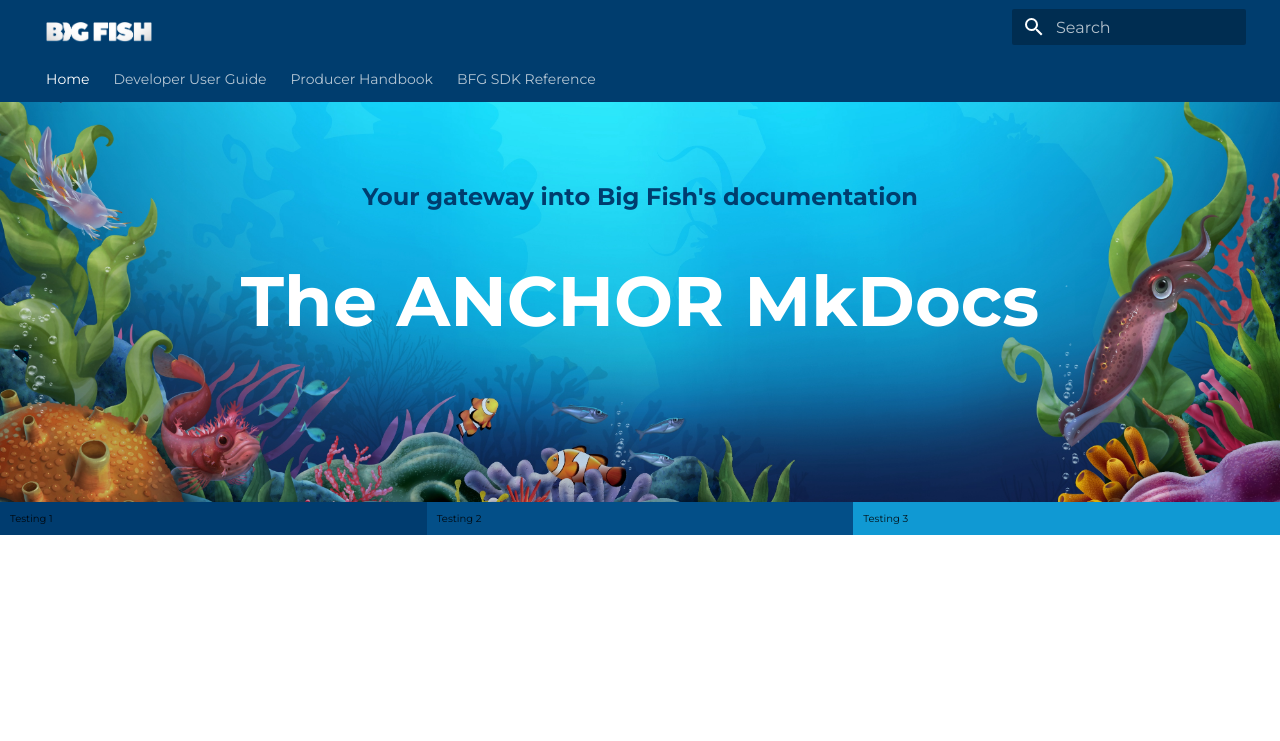
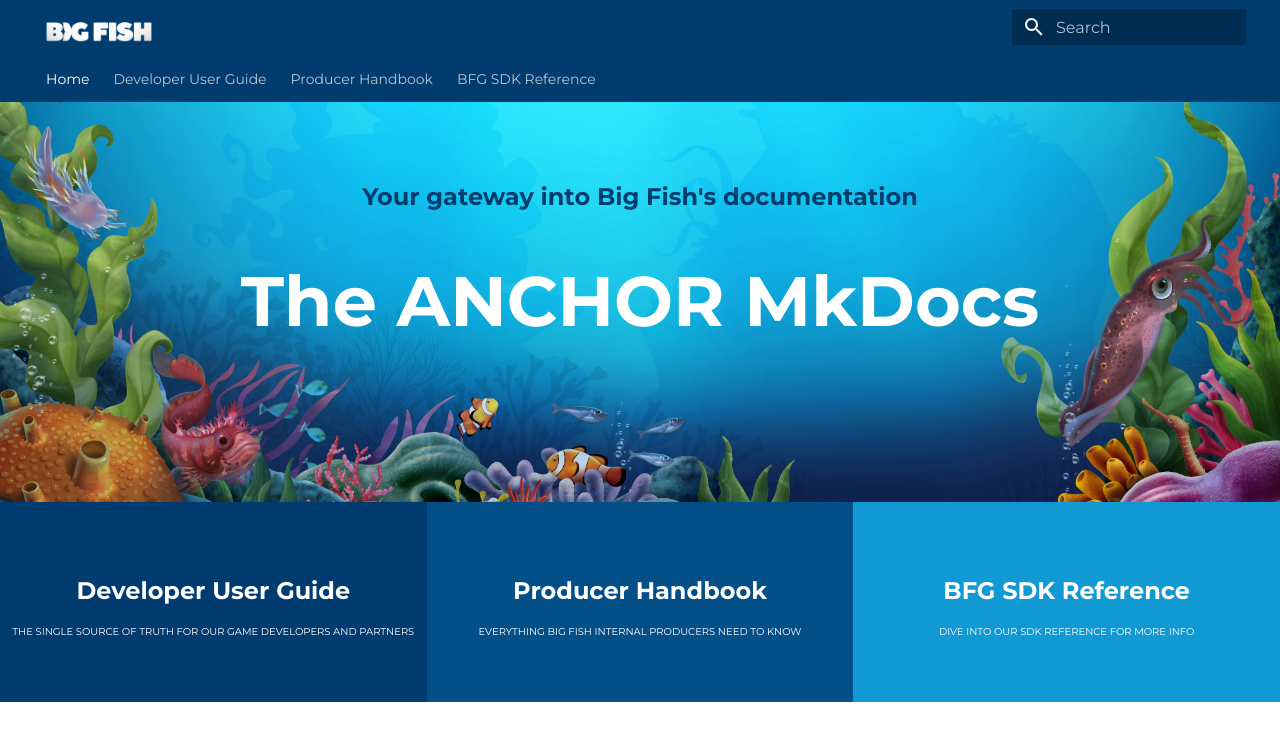
Before and after one commit to jenna-ingersoll-bfg/mkdocs-to-github-pages, an MkDocs documentation site: the page built from docs/index.md, in a window 1280 px wide. Shown: the top 741 px of the page. Built offline with MkDocs 1.6.1 and Material for MkDocs 9.7.7, drawn with Linux system fonts in a browser that asks for light colours.

Commit message:
Update home.html

```diff
--- a/docs/overrides/home.html
+++ b/docs/overrides/home.html
@@ -36,7 +36,20 @@
       display: table-cell;
       width: 33%;
       padding: 10px;
-      min-height: 200px;
+      height: 200px;
+      vertical-align: middle;
+    }
+
+    .section h2 {
+      text-align: center;
+      font-size: 1.2rem;
+      color: #FFFFFF;
+    }
+
+    .section p {
+      text-transform: uppercase;
+      color: #FFFFFF;
+      text-align: center;
     }
   </style>
 
@@ -47,9 +60,18 @@
 
   <div class="section">
     <div class="section-row">
-      <div class="section-cell" style="background-color: rgb(0, 60, 111);"> Testing 1</div>
-      <div class="section-cell" style="background-color: rgb(3, 79, 136);"> Testing 2</div>
-      <div class="section-cell" style="background-color: rgb(16, 153, 211);"> Testing 3</div>
+      <div class="section-cell" style="background-color: rgb(0, 60, 111);">
+        <h2>Developer User Guide</h2>
+        <p>The single source of truth for our game developers and partners</p>
+      </div>
+      <div class="section-cell" style="background-color: rgb(3, 79, 136);">
+        <h2>Producer Handbook</h2>
+        <p>Everything Big Fish internal producers need to know</p>
+      </div>
+      <div class="section-cell" style="background-color: rgb(16, 153, 211);">
+        <h2>BFG SDK Reference</h2>
+        <p>Dive into our SDK reference for more info</p>
+      </div>
     </div>
   </div>
 
```
